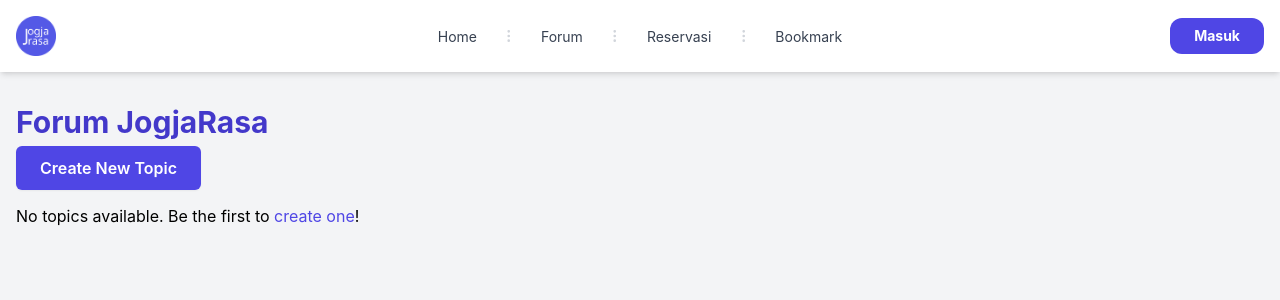
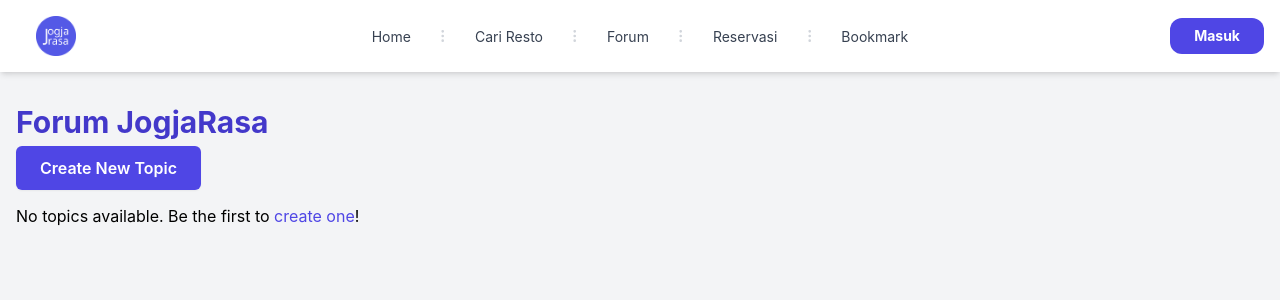
Before and after one commit to F02-PBP/jogja-rasa, a Django app: page /forum/ in a window 1280 px wide. Shown: the top 300 px of the page. Run offline with Django 5.2, Linux system fonts and the light colour scheme; data that the repository does not hold is empty; some libraries are stand-ins or nearby versions.

Commit message:
feat: update navbar links and add search functionality

```diff
--- a/templates/navbar.html
+++ b/templates/navbar.html
@@ -4,12 +4,12 @@
 >
   <a
     class="text-3xl font-bold leading-none text-gray-800 transition-colors duration-300 ease-in-out"
-    href="{% url 'main:show_landing_page' %}"
+    href="{% url 'main:home' %}"
   >
     <img
       src="{% static 'images/logo.png' %}"
       alt="Logo"
-      class="h-10 transition-transform duration-300 ease-in-out hover:scale-110"
+      class="h-10 px-5 transition-transform duration-300 ease-in-out hover:scale-110"
     />
   </a>
 
@@ -34,8 +34,31 @@
     <li>
       <a
         class="text-sm text-gray-700 hover:text-navy-600 transition-colors duration-300 ease-in-out"
-        href="{% url 'main:show_landing_page' %}"
+        href="{% url 'main:home' %}"
         >Home</a
+      >
+    </li>
+    <li class="text-gray-300">
+      <svg
+        xmlns="http://www.w3.org/2000/svg"
+        fill="none"
+        stroke="currentColor"
+        class="w-4 h-4 current-fill"
+        viewBox="0 0 24 24"
+      >
+        <path
+          stroke-linecap="round"
+          stroke-linejoin="round"
+          stroke-width="2"
+          d="M12 5v0m0 7v0m0 7v0m0-13a1 1 0 110-2 1 1 0 010 2zm0 7a1 1 0 110-2 1 1 0 010 2zm0 7a1 1 0 110-2 1 1 0 010 2z"
+        />
+      </svg>
+    </li>
+    <li>
+      <a
+        class="text-sm text-gray-700 hover:text-navy-600 transition-colors duration-300 ease-in-out"
+        href="/cari-resto"
+        >Cari Resto</a
       >
     </li>
     <li class="text-gray-300">
@@ -186,7 +209,7 @@
     <div class="flex items-center mb-8">
       <a
         class="mr-auto text-3xl font-bold leading-none text-gray-800"
-        href="{% url 'main:show_landing_page' %}"
+        href="{% url 'main:home' %}"
       >
         <img
           src="{% static 'images/logo.png' %}"
@@ -216,8 +239,15 @@
         <li class="mb-1">
           <a
             class="block p-4 text-sm font-semibold text-gray-700 hover:bg-gray-50 hover:text-navy-600 rounded transition-all duration-300 ease-in-out"
-            href="{% url 'main:show_landing_page' %}"
+            href="{% url 'main:home' %}"
             >Home</a
+          >
+        </li>
+        <li class="mb-1">
+          <a
+            class="block p-4 text-sm font-semibold text-gray-700 hover:bg-gray-50 hover:text-navy-600 rounded transition-all duration-300 ease-in-out"
+            href="/cari-resto"
+            >Cari resto</a
           >
         </li>
         <li class="mb-1">
```
